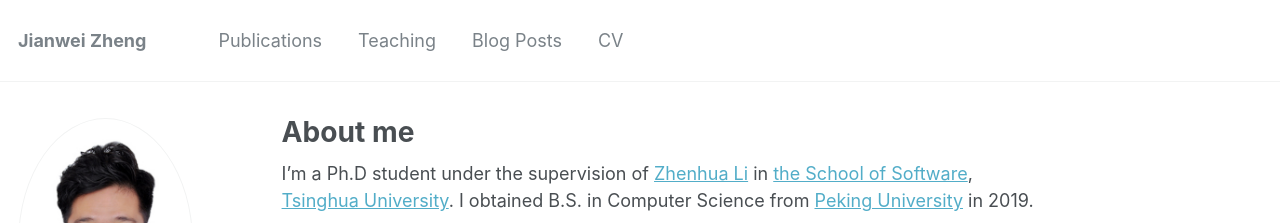
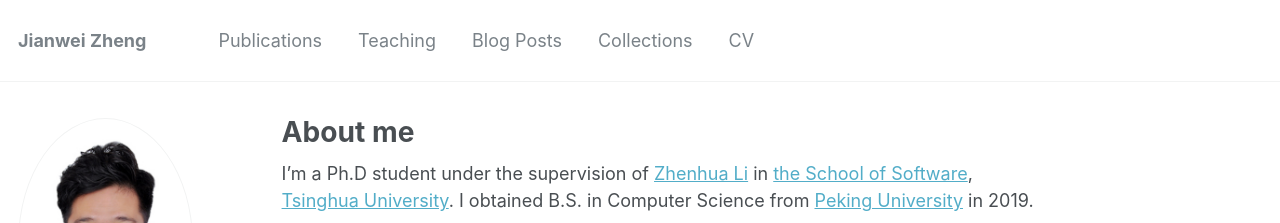
Before and after one commit to jwzheng96/jwzheng96.github.io, a Jekyll site: the page built from _pages/about.md, in a window 1280 px wide and 900 px high. Shown: the top 223 px of the window. Built offline with Jekyll 4.4.1, drawn with Linux system fonts in a browser that asks for light colours.

Commit message:
update the navigation

```diff
--- a/_data/navigation.yml
+++ b/_data/navigation.yml
@@ -7,7 +7,7 @@ main:
   #   url: /talks/
 
   - title: "Teaching"
-    url: /#teaching
+    url: /teaching
 
   # - title: "Portfolio"
   #   url: /portfolio/
@@ -15,8 +15,8 @@ main:
   - title: "Blog Posts"
     url: /year-archive/
 
+  - title: "Collections"
+    url: /collections/
+
   - title: "CV"
     url: /cv/
-
-  # - title: "Guide"
-  #   url: /markdown/
```
